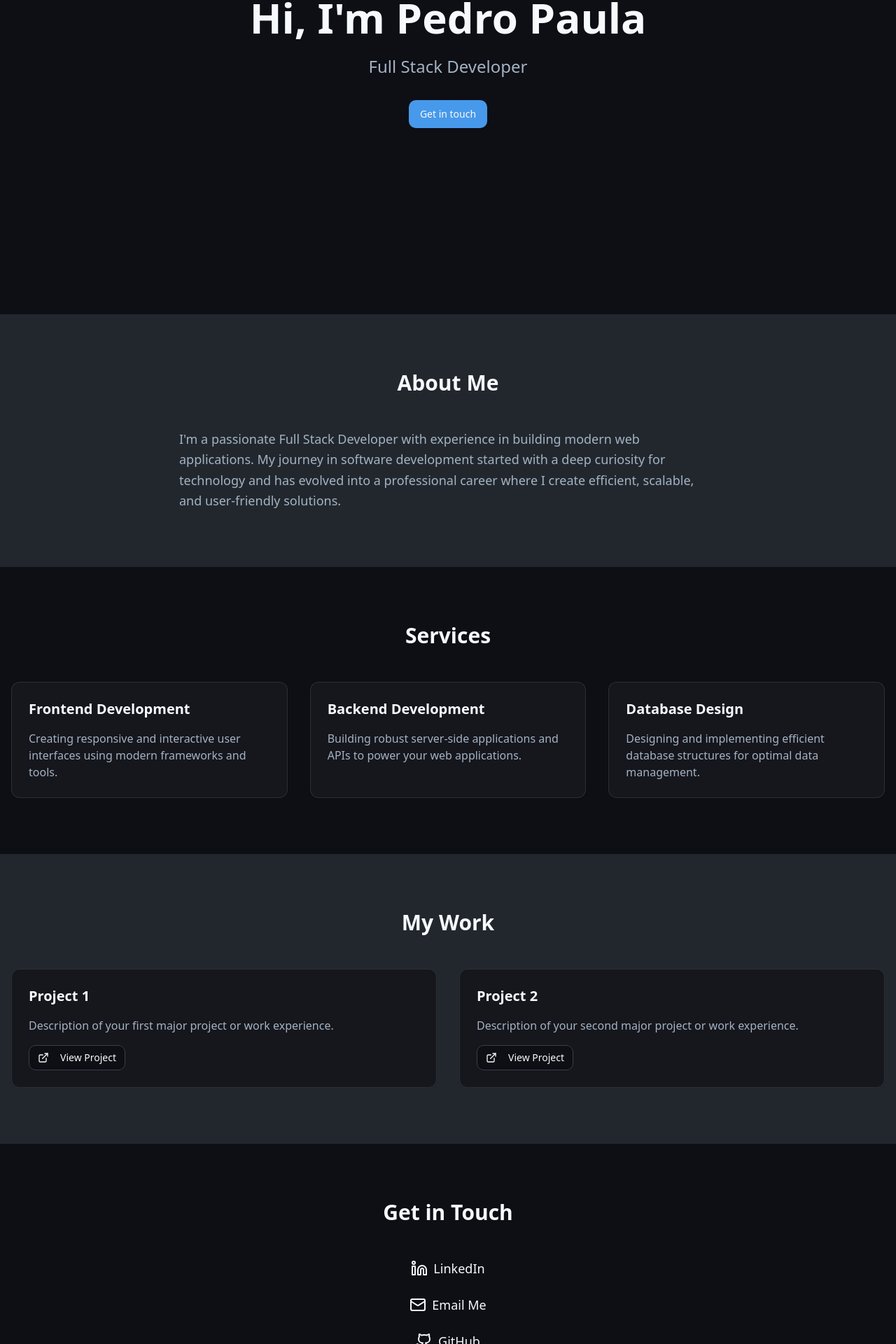
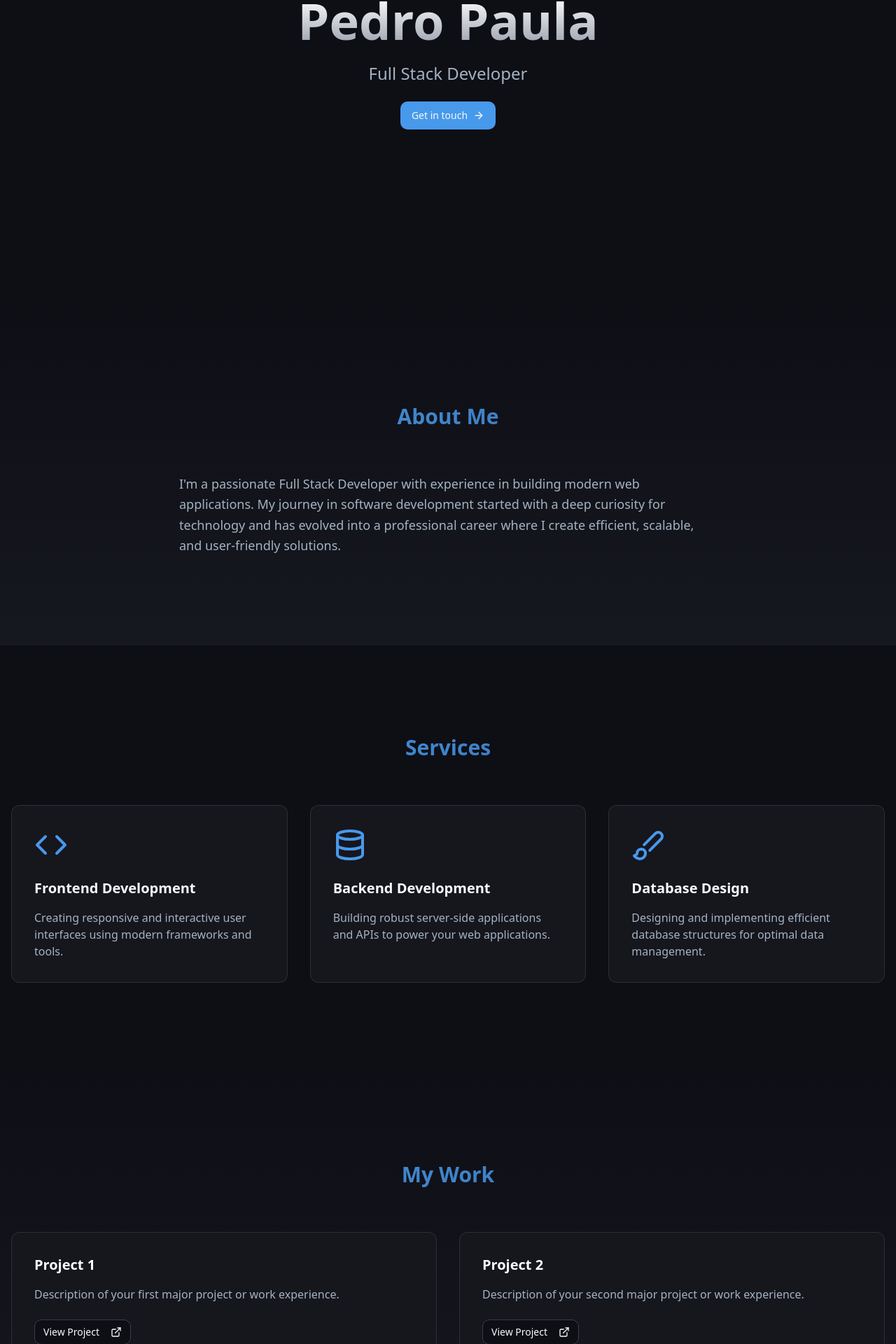
Before and after one commit to PedroRicoPaula/pedros-portfolio, a React (Vite) app: page / in a window 1280 px wide. Shown: the part 335-2255 px from the top of the page at 70% size. Built offline with nearby package versions, Linux system fonts and the light colour scheme.

Commit message:
Refactor: Update services section
Update the services section to match the design of the provided Framer template.

```diff
--- a/src/pages/Index.tsx
+++ b/src/pages/Index.tsx
@@ -2,30 +2,34 @@
 import { Card } from "@/components/ui/card";
 import Layout from "@/components/Layout";
 import { Button } from "@/components/ui/button";
-import { Github, Linkedin, Mail, ExternalLink } from "lucide-react";
+import { Github, Linkedin, Mail, ExternalLink, ArrowRight, Code, Brush, Database } from "lucide-react";
 
 const Index = () => {
   return (
     <Layout>
-      {/* Hero Section */}
-      <section className="min-h-[90vh] flex items-center justify-center">
-        <div className="container px-4 text-center">
-          <h1 className="text-4xl md:text-6xl font-bold mb-6">
-            Hi, I'm Pedro Paula
+      {/* Hero Section with animation */}
+      <section className="min-h-[90vh] flex items-center justify-center relative overflow-hidden">
+        <div className="container px-4 text-center z-10">
+          <div className="animate-fade-in space-y-6">
+            <h1 className="text-4xl md:text-7xl font-bold mb-6 bg-gradient-to-b from-white to-gray-400 bg-clip-text text-transparent">
+              Pedro Paula
             </h1>
             <p className="text-xl md:text-2xl text-muted-foreground mb-8">
               Full Stack Developer
             </p>
-          <Button onClick={() => document.getElementById('contact')?.scrollIntoView({ behavior: 'smooth' })}>
+            <Button onClick={() => document.getElementById('contact')?.scrollIntoView({ behavior: 'smooth' })}
+                    className="group">
               Get in touch
+              <ArrowRight className="transition-transform group-hover:translate-x-1" />
             </Button>
+          </div>
         </div>
       </section>
 
       {/* About Section */}
-      <section id="about" className="py-20 bg-secondary/50">
+      <section id="about" className="py-32 bg-gradient-to-b from-background to-secondary/20">
         <div className="container px-4">
-          <h2 className="text-3xl font-bold mb-12 text-center">About Me</h2>
+          <h2 className="text-3xl font-bold mb-16 text-center bg-gradient-to-r from-primary to-primary/70 bg-clip-text text-transparent">About Me</h2>
           <div className="max-w-3xl mx-auto">
             <p className="text-lg text-muted-foreground leading-relaxed">
               I'm a passionate Full Stack Developer with experience in building modern web applications.
@@ -38,23 +42,26 @@ const Index = () => {
       </section>
 
       {/* Services Section */}
-      <section id="services" className="py-20">
+      <section id="services" className="py-32">
         <div className="container px-4">
-          <h2 className="text-3xl font-bold mb-12 text-center">Services</h2>
+          <h2 className="text-3xl font-bold mb-16 text-center bg-gradient-to-r from-primary to-primary/70 bg-clip-text text-transparent">Services</h2>
           <div className="grid grid-cols-1 md:grid-cols-2 lg:grid-cols-3 gap-8">
-            <Card className="glass-card p-6">
+            <Card className="glass-card p-8 group hover:scale-105 transition-transform duration-300">
+              <Code className="w-12 h-12 mb-6 text-primary" />
               <h3 className="text-xl font-semibold mb-4">Frontend Development</h3>
               <p className="text-muted-foreground">
                 Creating responsive and interactive user interfaces using modern frameworks and tools.
               </p>
             </Card>
-            <Card className="glass-card p-6">
+            <Card className="glass-card p-8 group hover:scale-105 transition-transform duration-300">
+              <Database className="w-12 h-12 mb-6 text-primary" />
               <h3 className="text-xl font-semibold mb-4">Backend Development</h3>
               <p className="text-muted-foreground">
                 Building robust server-side applications and APIs to power your web applications.
               </p>
             </Card>
-            <Card className="glass-card p-6">
+            <Card className="glass-card p-8 group hover:scale-105 transition-transform duration-300">
+              <Brush className="w-12 h-12 mb-6 text-primary" />
               <h3 className="text-xl font-semibold mb-4">Database Design</h3>
               <p className="text-muted-foreground">
                 Designing and implementing efficient database structures for optimal data management.
@@ -65,28 +72,28 @@ const Index = () => {
       </section>
 
       {/* Work Section */}
-      <section id="work" className="py-20 bg-secondary/50">
+      <section id="work" className="py-32 bg-gradient-to-b from-background to-secondary/20">
         <div className="container px-4">
-          <h2 className="text-3xl font-bold mb-12 text-center">My Work</h2>
+          <h2 className="text-3xl font-bold mb-16 text-center bg-gradient-to-r from-primary to-primary/70 bg-clip-text text-transparent">My Work</h2>
           <div className="grid grid-cols-1 md:grid-cols-2 gap-8">
-            <Card className="glass-card p-6">
+            <Card className="glass-card p-8 group hover:scale-105 transition-transform duration-300">
               <h3 className="text-xl font-semibold mb-4">Project 1</h3>
-              <p className="text-muted-foreground mb-4">
+              <p className="text-muted-foreground mb-6">
                 Description of your first major project or work experience.
               </p>
-              <Button variant="outline" size="sm">
-                <ExternalLink className="w-4 h-4 mr-2" />
+              <Button variant="outline" size="sm" className="group">
                 View Project
+                <ExternalLink className="w-4 h-4 ml-2 transition-transform group-hover:translate-x-1" />
               </Button>
             </Card>
-            <Card className="glass-card p-6">
+            <Card className="glass-card p-8 group hover:scale-105 transition-transform duration-300">
               <h3 className="text-xl font-semibold mb-4">Project 2</h3>
-              <p className="text-muted-foreground mb-4">
+              <p className="text-muted-foreground mb-6">
                 Description of your second major project or work experience.
               </p>
-              <Button variant="outline" size="sm">
-                <ExternalLink className="w-4 h-4 mr-2" />
+              <Button variant="outline" size="sm" className="group">
                 View Project
+                <ExternalLink className="w-4 h-4 ml-2 transition-transform group-hover:translate-x-1" />
               </Button>
             </Card>
           </div>
@@ -94,34 +101,37 @@ const Index = () => {
       </section>
 
       {/* Contact Section */}
-      <section id="contact" className="py-20">
+      <section id="contact" className="py-32">
         <div className="container px-4">
-          <h2 className="text-3xl font-bold mb-12 text-center">Get in Touch</h2>
-          <div className="flex flex-col items-center gap-6">
+          <h2 className="text-3xl font-bold mb-16 text-center bg-gradient-to-r from-primary to-primary/70 bg-clip-text text-transparent">Get in Touch</h2>
+          <div className="flex flex-col items-center gap-8">
             <a
               href="https://www.linkedin.com/in/pedro-paula-568100272/"
               target="_blank"
               rel="noopener noreferrer"
-              className="flex items-center gap-2 text-lg hover:text-primary transition-colors"
+              className="flex items-center gap-3 text-lg hover:text-primary transition-colors group"
             >
               <Linkedin className="w-6 h-6" />
               LinkedIn
+              <ArrowRight className="w-4 h-4 transition-transform group-hover:translate-x-1" />
             </a>
             <a
               href="mailto:your.email@example.com"
-              className="flex items-center gap-2 text-lg hover:text-primary transition-colors"
+              className="flex items-center gap-3 text-lg hover:text-primary transition-colors group"
             >
               <Mail className="w-6 h-6" />
               Email Me
+              <ArrowRight className="w-4 h-4 transition-transform group-hover:translate-x-1" />
             </a>
             <a
               href="https://github.com/yourusername"
               target="_blank"
               rel="noopener noreferrer"
-              className="flex items-center gap-2 text-lg hover:text-primary transition-colors"
+              className="flex items-center gap-3 text-lg hover:text-primary transition-colors group"
             >
               <Github className="w-6 h-6" />
               GitHub
+              <ArrowRight className="w-4 h-4 transition-transform group-hover:translate-x-1" />
             </a>
           </div>
         </div>
```
Lines whose indentation alone changed are shown as unchanged.
